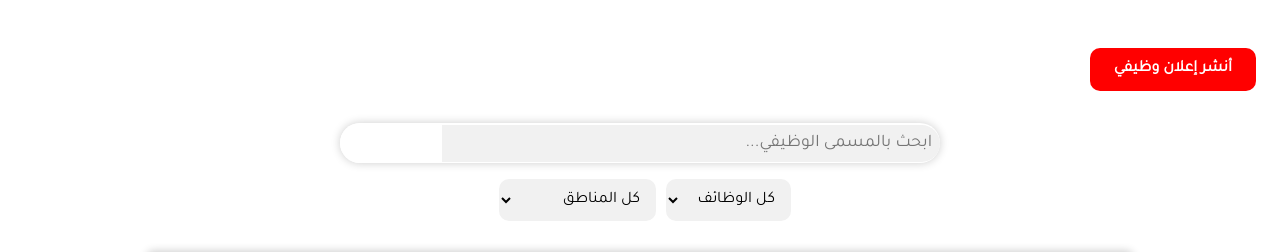
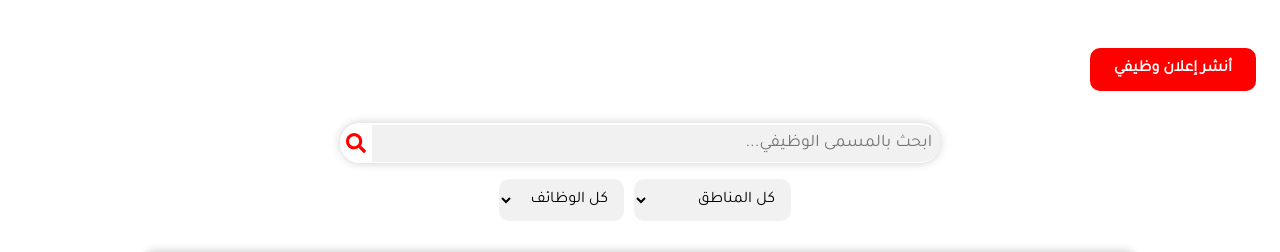
Before and after one commit to alrepo/my-app, a React (Create React App) app: page / in a window 1280 px wide. Shown: the top 252 px of the page. Built offline with nearby package versions, Linux system fonts and the light colour scheme.

Commit message:
added search icon

```diff
--- a/package.json
+++ b/package.json
@@ -11,6 +11,7 @@
     "moment": "^2.29.4",
     "react": "^18.2.0",
     "react-dom": "^18.2.0",
+    "react-icons": "^4.7.1",
     "react-moment": "^1.1.3",
     "react-scripts": "3.1.1"
   },
--- a/public/styels.css
+++ b/public/styels.css
@@ -653,18 +653,26 @@
   .search-container button[type="submit"] {
     background-color: white;
     color: white;
-    width: 20%;
+    display: flex;
+    justify-content: center;
+    align-items: center;
+    width: 2rem;
     height: 2.5rem;
     border: none;
-    padding: 12px 15px;
-    font-size: 18px;
+    font-size: 1.5rem;
     cursor: pointer;
     border-top-left-radius: 20px;
     border-bottom-left-radius: 20px;
     margin-left: auto;
     margin-right: auto;
   }
-
+  .searchIcon
+  {
+    background-color: white;
+    color: red;
+    border: none;
+    cursor: pointer;
+  }
   .search-container button[type="submit"]:hover {
     background-color: white;
   }
--- a/src/SearchBar.jsx
+++ b/src/SearchBar.jsx
@@ -1,14 +1,22 @@
 import React from 'react';
-import { FontAwesomeIcon } from '@fortawesome/react-fontawesome'
+import { FaSearch } from 'react-icons/fa';
 
 function SearchBar() {
   return (
     <div className="search-container" dir="rtl">
       <form>
         <input type="text" placeholder="ابحث بالمسمى الوظيفي..." />
-        <button type="submit"><FontAwesomeIcon icon="fa-solid fa-magnifying-glass" /></button>
+        <button type="submit"><FaSearch className='searchIcon'/></button>
       </form>
       <div className="filter-container">
+        <div className="filter">
+          <select>
+            <option value="كل المناطق">كل المناطق</option>
+            <option value="الرياض">الرياض</option>
+            <option value="مكة المكرمة">مكة المكرمة</option>
+            <option value="المنطقة الشرقية">المنطقة الشرقية</option>
+          </select>
+        </div>
         <div className="filter">
           <select>
             <option value="">كل الوظائف</option>
@@ -17,14 +25,6 @@ function SearchBar() {
             <option value="freelance">باريستا</option>
           </select>
         </div>
-        <div className="filter">
-          <select>
-            <option value="كل المناطق">كل المناطق</option>
-            <option value="الرياض">الرياض</option>
-            <option value="مكة المكرمة">مكة المكرمة</option>
-            <option value="المنطقة الشرقية">المنطقة الشرقية</option>
-          </select>
-        </div>
       </div>
     </div>
   );
```
Also changed, not shown: 1 other file (tests, documents, lock files or other folders).
